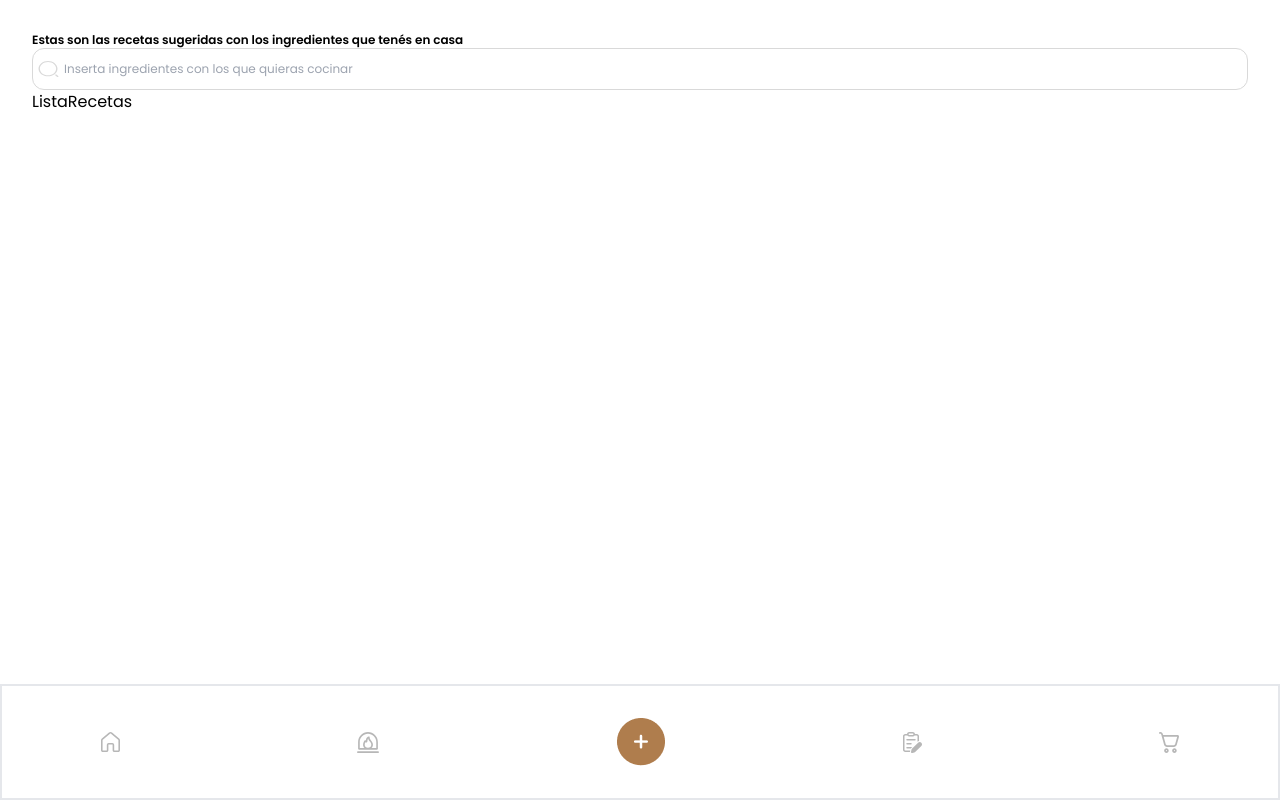
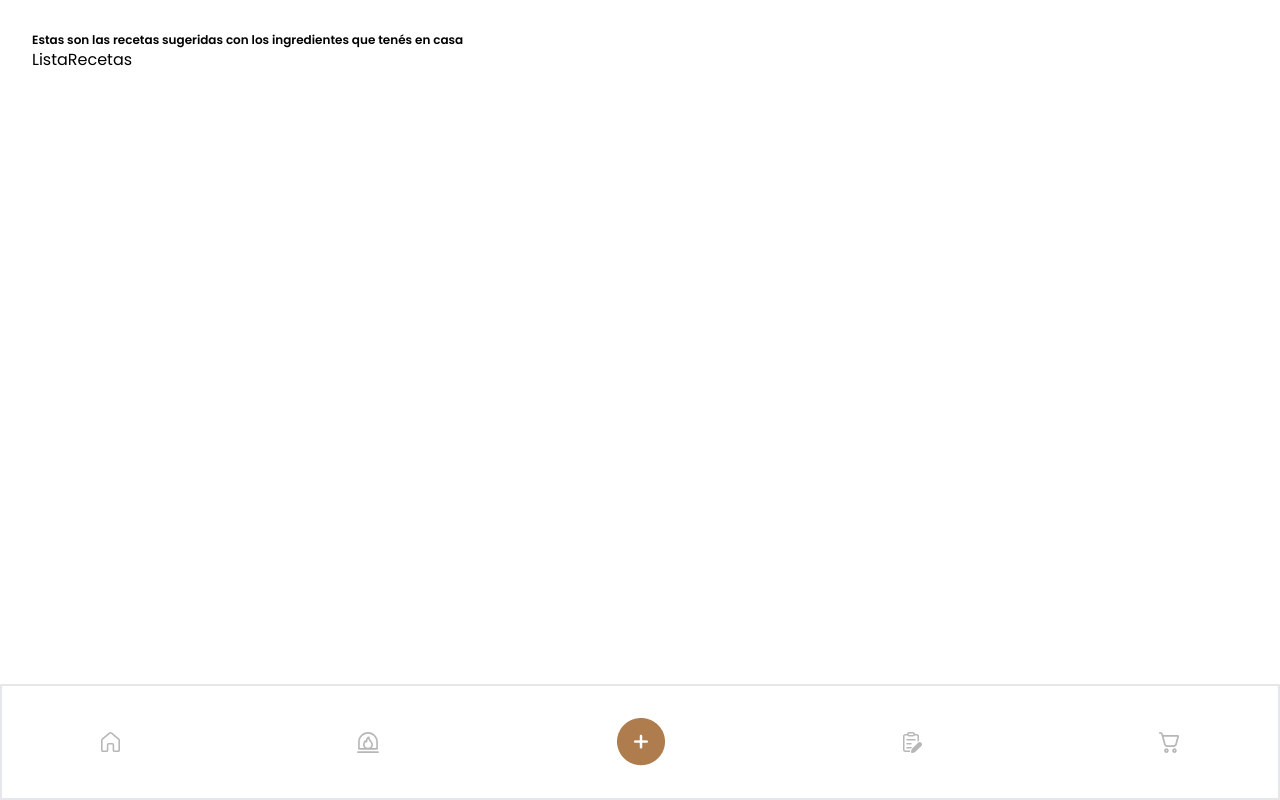
Before and after one commit to No-Country/c16-04-m-node-react, a React (Vite) app in the folder Hiupy/: page /recetas in a window 1280 px wide. Built offline with nearby package versions, Linux system fonts and the light colour scheme.

Commit message:
Comenté SearchBar, la idea es integrarla en la navbar

```diff
--- a/Hiupy/src/components/SearchBar/SearchBar.jsx
+++ b/Hiupy/src/components/SearchBar/SearchBar.jsx
@@ -1,13 +1,14 @@
-export const SearchBar = (props) => {
+
+export const SearchBar = ({placeholder}) => {
 /* eslint-disable react/prop-types */
 
-    const {placeholder} = props;
+    // const {placeholder} = props; // ???
     return (
         <div className=" flex w-full rounded-xl border border-light-grey">
             <div className="self-center p-1">
                 <img src="/assets/images/search.svg" alt="search-icon"  />
             </div>
-            <input type="text" placeholder="Inserta ingredientes con los que quieras cocinar" className="placeholder:text-xs bg-transparent w-10/12 text-xs outline-none py-3" />
+            <input type="text" placeholder={placeholder} className="placeholder:text-xs bg-transparent w-10/12 text-xs outline-none py-3" />
         </div>
     )
 };
--- a/Hiupy/src/pages/Recetas/RecetasContainer.jsx
+++ b/Hiupy/src/pages/Recetas/RecetasContainer.jsx
@@ -1,4 +1,4 @@
-import { NavBar, SearchBar } from "../../components";
+import { NavBar } from "../../components";
 import ListaRecetas from "./ListaRecetas";
 
 export const RecetasContainer = () => {
@@ -9,7 +9,7 @@ export const RecetasContainer = () => {
                     Estas son las recetas sugeridas con los ingredientes que
                     tenés en casa
                 </h2>
-                <SearchBar/>
+                {/* <SearchBar placeholder ={"Inserte el alimento que quiere agregar"}/> */}
                 <ListaRecetas/>
                 <NavBar/>
             </div>
```
